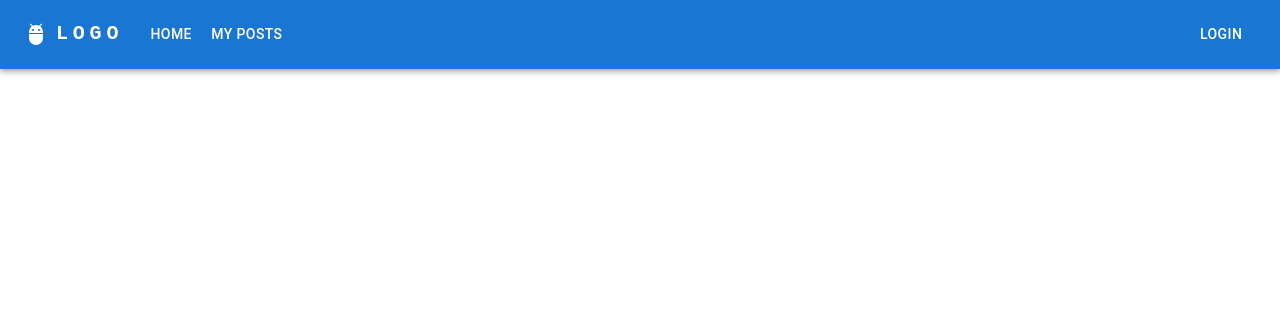
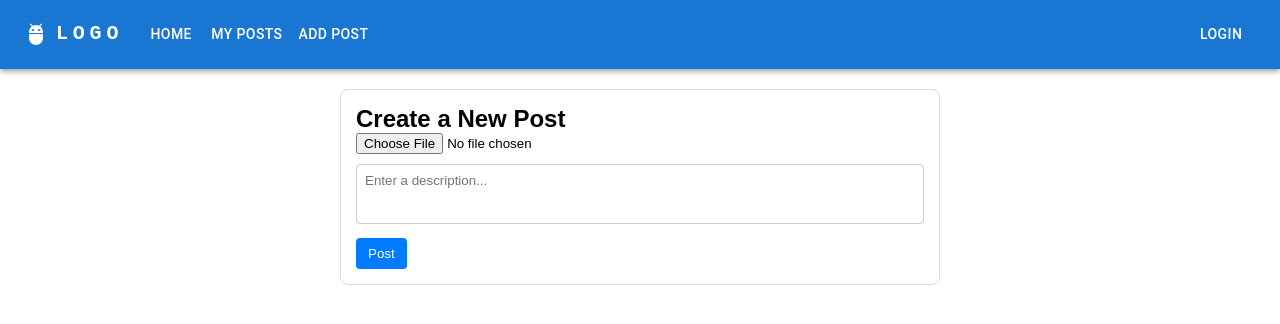
Before and after one commit to Albertusun/CHIHomework, a React (Vite) app in the folder HW8/: page /add-post in a window 1280 px wide. Shown: the top 324 px of the page. Built offline with nearby package versions, Linux system fonts and the light colour scheme.

Commit message:
add post func

```diff
--- a/HW8/src/AppRoutes.tsx
+++ b/HW8/src/AppRoutes.tsx
@@ -3,13 +3,16 @@ import { Routes, Route, Navigate } from 'react-router-dom';
 import LoginForm from './components/LoginForm/LoginForm';
 import SignUpForm from './components/SignUpForm/SignUpForm';
 import PostPage from './layouts/PostPage';
+import AddPostPage from './layouts/AddPostPage';
 
 const AppRoutes: React.FC = () => {
   return (
     <Routes>
-      <Route path="/" element={<PostPage />} />
+      <Route path="/" element={<PostPage isMyPosts={false} />} />
+      <Route path="/my-posts" element={<PostPage isMyPosts={true} />} />
       <Route path="/login" element={<LoginForm />} />
       <Route path="/signup" element={<SignUpForm />} />
+      <Route path="/add-post" element={<AddPostPage />} />
     </Routes>
   );
 };
--- a/HW8/src/api/exhibitActions.ts
+++ b/HW8/src/api/exhibitActions.ts
@@ -2,9 +2,25 @@ import axiosInstance from './axiosInstance';
 
 const BASE_URL = 'http://ec2-13-49-67-34.eu-north-1.compute.amazonaws.com/api';
 
-export const fetchPosts = async (page: number = 1, limit: number = 10) => {
+export const fetchPosts = async (
+  page: number = 1,
+  isMyPosts: boolean = false
+) => {
+  const endpoint = isMyPosts ? '/exhibits/my-posts' : '/exhibits';
   const { data } = await axiosInstance.get(
-    `${BASE_URL}/exhibits?page=${page}&limit=${limit}`
+    `${BASE_URL}${endpoint}?page=${page}`
   );
   return data.data;
 };
+
+export const uploadPost = async (formData: FormData) => {
+  const { data } = await axiosInstance.post(`${BASE_URL}/exhibits`, formData, {
+    headers: { 'Content-Type': 'multipart/form-data' },
+  });
+  return data;
+};
+
+export const deletePost = async (postId: string) => {
+  const { data } = await axiosInstance.delete(`${BASE_URL}/exhibits/${postId}`);
+  return data;
+};
--- a/HW8/src/components/Navbar.tsx
+++ b/HW8/src/components/Navbar.tsx
@@ -15,7 +15,7 @@ import * as React from 'react';
 import { Link, useNavigate } from 'react-router-dom';
 import { useAppDispatch, useAppSelector } from '../store/hooks';
 
-const pages = ['Home', 'My Posts'];
+const pages = ['Home', 'My Posts', 'Add Post'];
 const settings = ['Logout'];
 
 function ResponsiveAppBar() {
@@ -59,6 +59,13 @@ function ResponsiveAppBar() {
           return;
         }
         navigate('/my-posts');
+        break;
+      case 'Add Post': // Новый кейс
+        if (!isAuthenticated) {
+          navigate('/login');
+          return;
+        }
+        navigate('/add-post');
         break;
       default:
         break;
--- a/HW8/src/components/Post/Post.module.css
+++ b/HW8/src/components/Post/Post.module.css
@@ -72,3 +72,51 @@
 .submitButton:hover {
   background-color: #0056b3;
 }
+
+.pagination {
+  display: flex;
+  justify-content: center;
+  align-items: center;
+  margin-top: 20px;
+  gap: 8px;
+}
+
+.pagination button {
+  background-color: #f8f9fa;
+  border: 1px solid #ccc;
+  padding: 6px 12px;
+  border-radius: 4px;
+  cursor: pointer;
+  font-size: 14px;
+  transition: all 0.3s ease;
+}
+
+.pagination button.active {
+  background-color: #007bff;
+  color: #fff;
+  border-color: #0056b3;
+}
+
+.pagination button:disabled {
+  cursor: not-allowed;
+  opacity: 0.5;
+}
+
+.pagination span {
+  color: #666;
+  font-size: 14px;
+}
+
+button {
+  background-color: #dc3545;
+  color: white;
+  border: none;
+  padding: 5px 10px;
+  border-radius: 4px;
+  cursor: pointer;
+  transition: background-color 0.3s ease;
+}
+
+button:hover {
+  background-color: #b02a37;
+}
--- a/HW8/src/components/Post/Post.tsx
+++ b/HW8/src/components/Post/Post.tsx
@@ -1,6 +1,6 @@
 import React, { useEffect, useState } from 'react';
 import styles from './Post.module.css';
-import { fetchPosts } from '../../api/exhibitActions';
+import { fetchPosts, deletePost } from '../../api/exhibitActions';
 import {
   fetchComments,
   addComment,
@@ -31,30 +31,23 @@ interface PostData {
   comments?: CommentData[];
 }
 
-const Post: React.FC = () => {
+const Post: React.FC = ({ isMyPosts }) => {
   const [posts, setPosts] = useState<PostData[]>([]);
   const [currentPage, setCurrentPage] = useState(1);
+  const [totalPages, setTotalPages] = useState(10);
   const [loading, setLoading] = useState(true);
   const [newComments, setNewComments] = useState<{ [key: number]: string }>({});
-  const [hasMore, setHasMore] = useState(true);
   const currentUser = store.getState().auth.userName || 'Unauth';
 
   const loadPosts = async (page: number) => {
     try {
       setLoading(true);
-      const postList = await fetchPosts(page);
-      const postsWithComments = await Promise.all(
-        postList.map(async (post: PostData) => {
-          const comments = await fetchComments(post.id);
-          return { ...post, comments };
-        })
-      );
-      setPosts((prev) =>
-        page === 1 ? postsWithComments : [...prev, ...postsWithComments]
-      );
-      setHasMore(postList.length > 0);
+      const { posts, meta } = await fetchPosts(page, isMyPosts);
+      setPosts(posts);
+      setCurrentPage(meta.currentPage);
+      setTotalPages(meta.totalPages);
     } catch (error) {
-      console.error('Failed to fetch posts or comments:', error);
+      console.error('Failed to fetch posts:', error);
     } finally {
       setLoading(false);
     }
@@ -79,6 +72,20 @@ const Post: React.FC = () => {
     }
   };
 
+  const handleDelete = async (postId: string) => {
+    if (!window.confirm('Are you sure you want to delete this post?')) {
+      return;
+    }
+
+    try {
+      await deletePost(postId);
+      setPosts((prevPosts) => prevPosts.filter((post) => post.id !== postId));
+    } catch (error) {
+      console.error('Error deleting post:', error);
+      alert('Failed to delete post. Please try again.');
+    }
+  };
+
   const handleDeleteComment = async (postId: number, commentId: number) => {
     try {
       await deleteComment(postId, commentId);
@@ -99,13 +106,29 @@ const Post: React.FC = () => {
     }
   };
 
+  const handleNextPage = () => {
+    if (currentPage < totalPages) {
+      loadPosts(currentPage + 1);
+    }
+  };
+
+  const handlePrevPage = () => {
+    if (currentPage > 1) {
+      loadPosts(currentPage - 1);
+    }
+  };
+
   useEffect(() => {
-    loadPosts(currentPage);
-  }, [currentPage]);
+    setCurrentPage(1);
+    loadPosts(1);
+  }, [isMyPosts, currentPage]);
 
   return (
     <div>
-      {posts.map((post) => (
+      {loading ? (
+        <p>Loading...</p>
+      ) : (
+        posts.map((post) => (
           <div key={post.id} className={styles.postContainer}>
             <div className={styles.post}>
               <div className={styles.header}>
@@ -120,6 +143,9 @@ const Post: React.FC = () => {
                 className={styles.image}
               />
               <p className={styles.description}>{post.description}</p>
+              {currentUser === post.user.username && (
+                <button onClick={() => handleDelete(post.id)}>Delete</button>
+              )}
             </div>
             <div className={styles.commentsSection}>
               <h3>Comments:</h3>
@@ -153,21 +179,24 @@ const Post: React.FC = () => {
               </button>
             </div>
           </div>
-      ))}
+        ))
+      )}
+      {posts.length > 0 && (
         <div className={styles.pagination}>
+          <button onClick={handlePrevPage} disabled={currentPage === 1}>
+            {'<'} Previous
+          </button>
+          <span>
+            Page {currentPage} of {totalPages}
+          </span>
           <button
-          onClick={() => setCurrentPage((prev) => Math.max(prev - 1, 1))}
-          disabled={currentPage === 1}
+            onClick={handleNextPage}
+            disabled={currentPage === totalPages}
           >
-          Previous
-        </button>
-        <button
-          onClick={() => setCurrentPage((prev) => (hasMore ? prev + 1 : prev))}
-          disabled={!hasMore}
-        >
-          Next
+            Next {'>'}
           </button>
         </div>
+      )}
     </div>
   );
 };
--- /dev/null
+++ b/HW8/src/layouts/AddPostPage.module.css
@@ -0,0 +1,42 @@
+.addPostPage {
+  margin: 20px auto;
+  max-width: 600px;
+  padding: 15px;
+  border: 1px solid #ddd;
+  border-radius: 8px;
+  background-color: #fff;
+}
+
+.fileInput {
+  width: 100%;
+  margin-bottom: 10px;
+}
+
+.textarea {
+  resize: none;
+  width: 100%;
+  height: 60px;
+  padding: 8px;
+  border: 1px solid #ccc;
+  border-radius: 4px;
+  margin-bottom: 10px;
+}
+
+.submitButton {
+  background-color: #007bff;
+  color: white;
+  border: none;
+  padding: 8px 12px;
+  border-radius: 4px;
+  cursor: pointer;
+  transition: background-color 0.3s ease;
+}
+
+.submitButton:hover {
+  background-color: #0056b3;
+}
+
+.error {
+  color: red;
+  margin-bottom: 10px;
+}
--- /dev/null
+++ b/HW8/src/layouts/AddPostPage.tsx
@@ -0,0 +1,55 @@
+import React, { useState } from 'react';
+import styles from './AddPostPage.module.css';
+import { useNavigate } from 'react-router-dom';
+import { uploadPost } from '../api/exhibitActions';
+
+const AddPostPage: React.FC = () => {
+  const [image, setImage] = useState<File | null>(null);
+  const [description, setDescription] = useState<string>('');
+  const [errorMessage, setErrorMessage] = useState<string>('');
+  const navigate = useNavigate();
+
+  const handleSubmit = async () => {
+    if (!image || !description.trim()) {
+      setErrorMessage('Both image and description are required.');
+      return;
+    }
+
+    try {
+      const formData = new FormData();
+      formData.append('description', description);
+      formData.append('image', image);
+
+      await uploadPost(formData);
+      setErrorMessage('');
+      navigate('/');
+    } catch (error) {
+      console.error('Failed to upload post:', error);
+      setErrorMessage('Failed to upload post. Please try again.');
+    }
+  };
+
+  return (
+    <div className={styles.addPostPage}>
+      <h2>Create a New Post</h2>
+      {errorMessage && <p className={styles.error}>{errorMessage}</p>}
+      <input
+        type="file"
+        accept="image/*"
+        onChange={(e) => setImage(e.target.files ? e.target.files[0] : null)}
+        className={styles.fileInput}
+      />
+      <textarea
+        placeholder="Enter a description..."
+        value={description}
+        onChange={(e) => setDescription(e.target.value)}
+        className={styles.textarea}
+      />
+      <button onClick={handleSubmit} className={styles.submitButton}>
+        Post
+      </button>
+    </div>
+  );
+};
+
+export default AddPostPage;
--- a/HW8/src/layouts/PostPage.tsx
+++ b/HW8/src/layouts/PostPage.tsx
@@ -1,4 +1,4 @@
 import Post from '../components/Post/Post';
-export default function PostPage() {
-  return <Post />;
+export default function PostPage({ isMyPosts = false }) {
+  return <Post isMyPosts={isMyPosts} />;
 }
```
Also changed, not shown: HW8/src/components/Post/Pagination.module.css (deleted, +0 -29 lines). Lines whose indentation alone changed are shown as unchanged.
